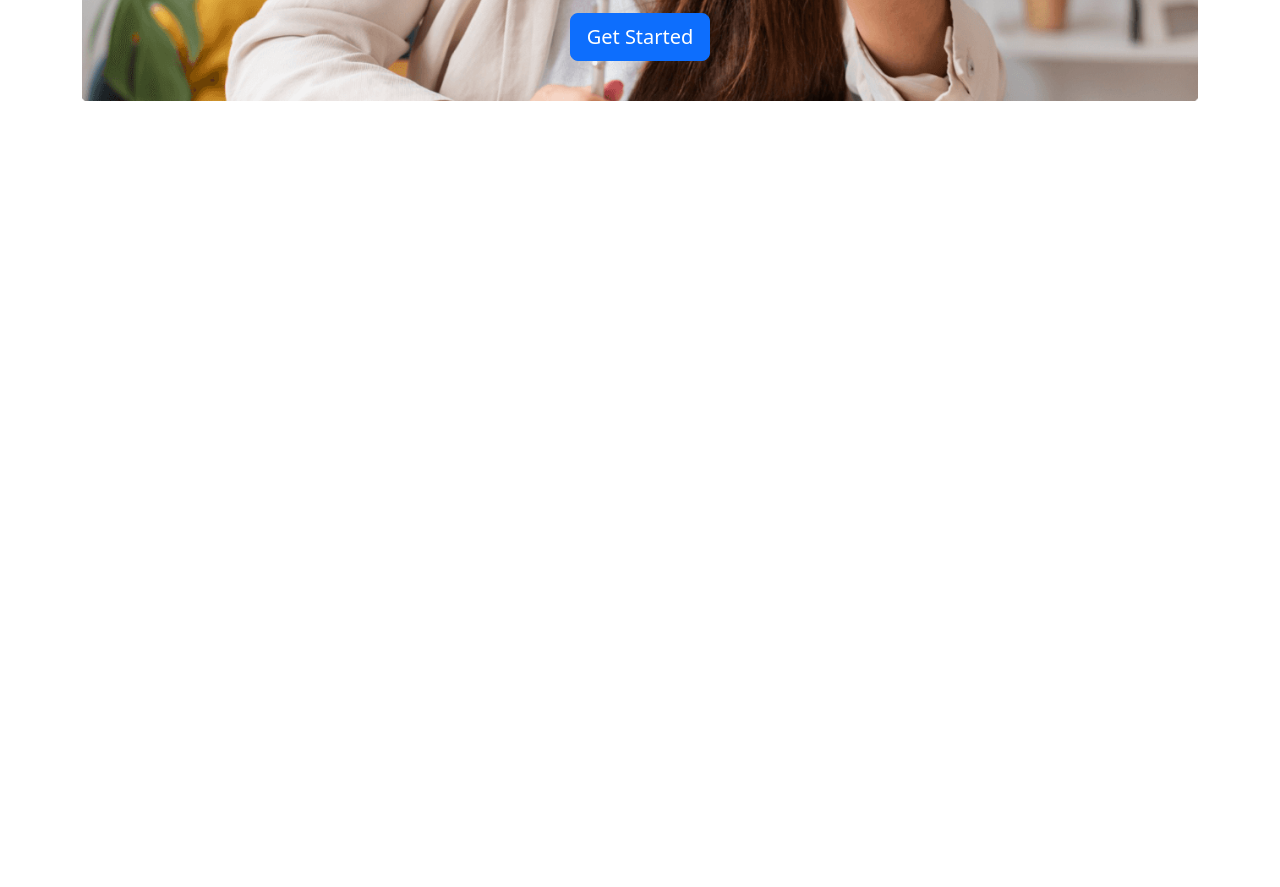
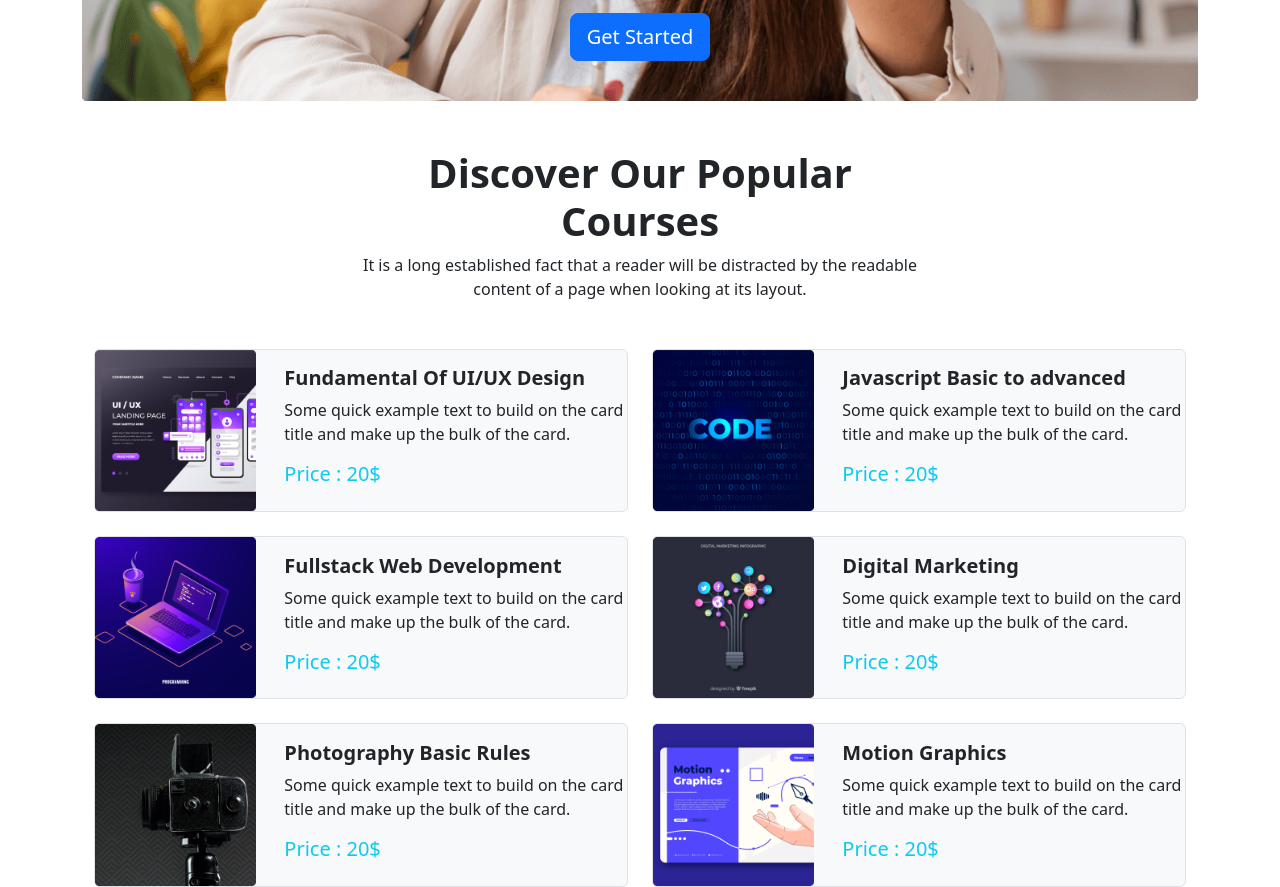
Before and after one commit to nowshin51/edutech, a plain HTML site: page index.html in a window 1280 px wide. Shown: the part 595-1482 px from the top of the page. Before the commit the page ends 800 px from the top, so only its background shows below. Drawn offline with nearby package versions, Linux system fonts and the light colour scheme.

Commit message:
courses-added

```diff
--- a/index.html
+++ b/index.html
@@ -55,7 +55,7 @@
                   <div class="carousel-item active">
                     <img src="images/cover/cover-1.png" class="d-block w-100" alt="...">
                     <div class="carousel-caption d-none d-md-block">
-                        <h1 class="fw-bolder">Get Started Digital Thinking</h1>
+                        <h1 class="fw-bolder display-1">Get Started Digital Thinking</h1>
                         <p class="fs-5">It is a long established fact that a reader will be distracted by the readable
                             content of a page when looking at its layout.</p>
                             <a class="btn btn-primary btn-lg" href="#" role="button">Get Started</a>
@@ -64,7 +64,7 @@
                   <div class="carousel-item">
                     <img src="images/cover/cover-2.jpg" class="d-block w-100" alt="...">
                     <div class="carousel-caption d-none d-md-block">
-                        <h1 class="fw-bolder">Get Started Digital Learning</h1>
+                        <h1 class="fw-bolder display-1">Get Started Digital Learning</h1>
                         <p class="fs-5">It is a long established fact that a reader will be distracted by the readable
                             content of a page when looking at its layout.</p>
                             <a class="btn btn-primary btn-lg" href="#" role="button">Get Started</a>
@@ -73,7 +73,7 @@
                   <div class="carousel-item">
                     <img src="images/cover/cover-3.jpg" class="d-block w-100" alt="...">
                     <div class="carousel-caption d-none d-md-block">
-                        <h1 class="fw-bolder">Get Started Digital Inventionary</h1>
+                        <h1 class="fw-bolder display-1">Get Started Digital Inventionary</h1>
                       <p class="fs-5">It is a long established fact that a reader will be distracted by the readable
                         content of a page when looking at its layout.</p>
                         <a class="btn btn-primary btn-lg" href="#" role="button">Get Started</a>
@@ -92,6 +92,119 @@
         </section>
         <!-- slider end   -->
     </header>
+    <main class="container">
+        <!-- course section start  -->
+        <section class="mt-5 text-center ">
+            <div>
+                <h1 class="fw-bolder">Discover Our Popular<br> Courses</h1>
+                <p >It is a long established fact that a reader will be distracted by the readable<br>
+                    content of a page when looking at its layout.</p>
+            </div>
+            <div class="container-fluid mt-5">
+                <div class="row g-4">
+                  <div class="col-6">
+                    <div class="border bg-light rounded">
+                        <div class="row">
+                            <div class="col-4">
+                                <img class="img-fluid" src="images/course/course-1.png" alt="">
+                            </div>
+                            <div class="col-8 m-auto ps-3 text-start">
+                                <h5 class="fw-semibold">Fundamental Of UI/UX Design
+                                </h5>
+                                <p>Some quick example text to build on the card title
+                                    and make up the bulk of the card.</p>
+                                <h5 class="text-info">Price : 20$</h5>
+                            </div>
+                          </div>
+                    </div>
+                  </div>
+                  <div class="col-6">
+                    <div class="border bg-light rounded">
+                        <div class="row">
+                            <div class="col-4">
+                                <img class="img-fluid" src="images/course/course-2.png" alt="">
+                            </div>
+                            <div class="col-8 m-auto ps-3 text-start">
+                                <h5 class="fw-semibold">Javascript Basic to advanced
+                                </h5>
+                                <p>Some quick example text to build on the card title
+                                    and make up the bulk of the card.</p>
+                                <h5 class="text-info">Price : 20$</h5>
+                            </div>
+                          </div>
+                    </div>
+                  </div>
+                  <div class="col-6">
+                    <div class="border bg-light rounded">
+                        <div class="row">
+                            <div class="col-4">
+                                <img class="img-fluid" src="images/course/course-3.png" alt="">
+                            </div>
+                            <div class="col-8 m-auto ps-3 text-start">
+                                <h5 class="fw-semibold">Fullstack Web Development
+                                </h5>
+                                <p>Some quick example text to build on the card title
+                                    and make up the bulk of the card.</p>
+                                <h5 class="text-info">Price : 20$</h5>
+                            </div>
+                          </div>
+                    </div>
+                  </div>
+                  <div class="col-6">
+                    <div class="border bg-light rounded">
+                        <div class="row">
+                            <div class="col-4">
+                                <img class="img-fluid" src="images/course/course-4.png" alt="">
+                            </div>
+                            <div class="col-8 m-auto ps-3 text-start">
+                                <h5 class="fw-semibold">Digital Marketing
+                                </h5>
+                                <p>Some quick example text to build on the card title
+                                    and make up the bulk of the card.</p>
+                                <h5 class="text-info">Price : 20$</h5>
+                            </div>
+                          </div>
+                    </div>
+                  </div>
+                  <div class="col-6">
+                    <div class="border bg-light rounded">
+                        <div class="row">
+                            <div class="col-4">
+                                <img class="img-fluid" src="images/course/course-5.png" alt="">
+                            </div>
+                            <div class="col-8 m-auto ps-3 text-start">
+                                <h5 class="fw-semibold">Photography Basic Rules
+                                </h5>
+                                <p>Some quick example text to build on the card title
+                                    and make up the bulk of the card.</p>
+                                <h5 class="text-info">Price : 20$</h5>
+                            </div>
+                          </div>
+                    </div>
+                  </div>
+                  <div class="col-6">
+                    <div class="border bg-light rounded">
+                        <div class="row">
+                            <div class="col-4">
+                                <img class="img-fluid" src="images/course/course-6.png" alt="">
+                            </div>
+                            <div class="col-8 m-auto ps-3 text-start">
+                                <h5 class="fw-semibold">Motion Graphics
+                                </h5>
+                                <p>Some quick example text to build on the card title
+                                    and make up the bulk of the card.</p>
+                                <h5 class="text-info">Price : 20$</h5>
+                            </div>
+                          </div>
+                    </div>
+                  </div>
+
+                </div>
+              </div>
+
+        </section>
+        <!-- course section end  -->
+    </main>
     <script src="https://cdn.jsdelivr.net/npm/bootstrap@5.2.0/dist/js/bootstrap.bundle.min.js" integrity="sha384-A3rJD856KowSb7dwlZdYEkO39Gagi7vIsF0jrRAoQmDKKtQBHUuLZ9AsSv4jD4Xa" crossorigin="anonymous"></script>
   </body>
 </html>
```
